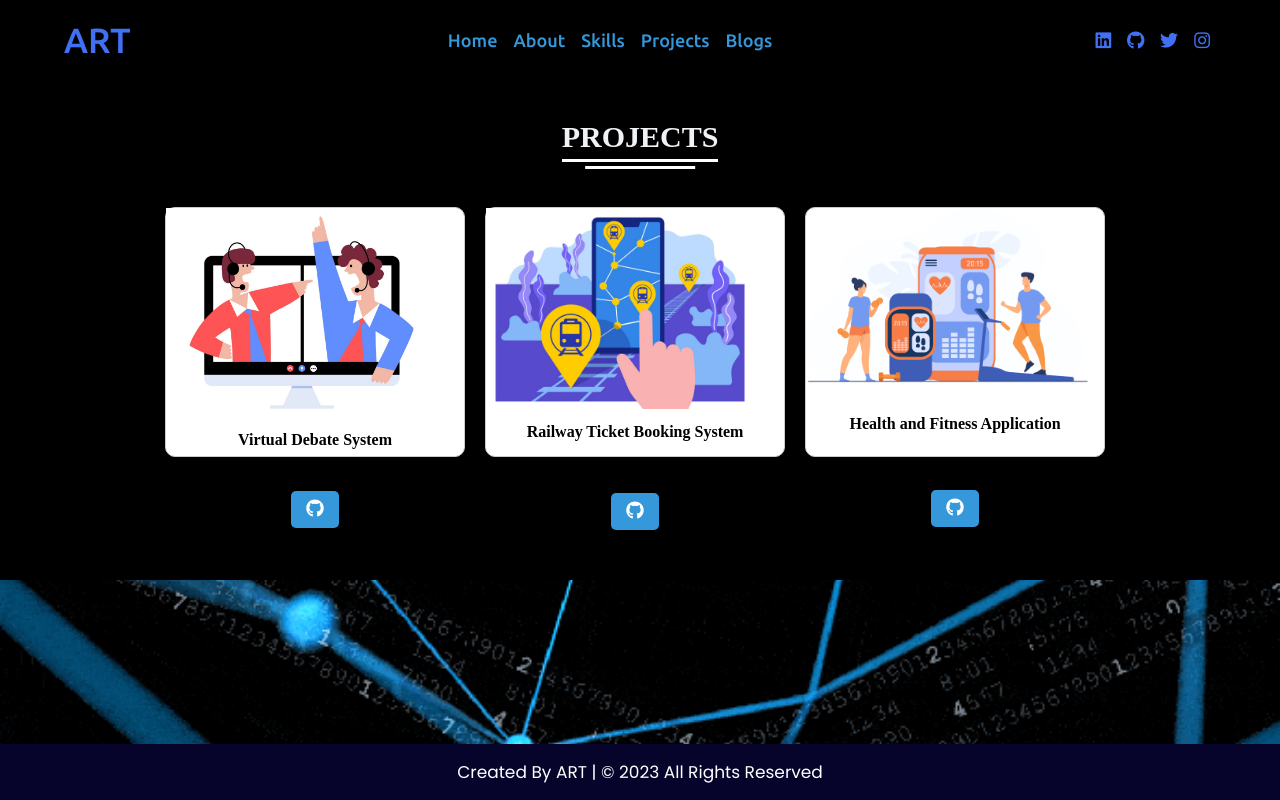
After one commit to AyushTiwari1107/resume, a PHP site: page /project.html in a window 1280 px wide. The commit adds this page. Run offline with PHP 8.4, Linux system fonts and the light colour scheme.

Commit message:
Add files via upload

```diff
--- /dev/null
+++ b/project.html
@@ -0,0 +1,118 @@
+<!DOCTYPE html>
+<html lang="en">
+<head>
+    <meta charset="UTF-8">
+    <meta name="viewport" content="width=device-width, initial-scale=1.0">
+    <link rel="stylesheet" type="text/css" href="style.css">
+    <link rel="stylesheet" href="https://cdnjs.cloudflare.com/ajax/libs/font-awesome/6.0.0-beta3/css/all.min.css">
+
+    <title>AYUSH TIWARI | PROJECTS</title>
+    <link rel="shortcut icon" type="image/x-icon" href="images/favicon.png">
+</head>
+<body>
+    <nav>
+        <div class="navbar">
+          <div class="logo"><a href="index.html">ART</a></div>
+          <ul class="menu">
+            <li><a href="index.html">Home</a></li>
+            <li><a href="index.html">About</a></li>
+            <li><a href="skills.html">Skills</a></li>
+            <li><a href="project.html">Projects</a></li>
+            <li><a href="https://tiwariayush.hashnode.dev/">Blogs</a></li>
+
+            <div class="cancel-btn">
+              <i class="fas fa-times"></i>
+            </div>
+          </ul>
+          <div class="media-icons">
+            <a href="https://www.linkedin.com/in/ayushrtiwari11/"><i class="fab fa-linkedin"></i></a>
+            <a href="https://github.com/AyushTiwari1107">  <i class="fab fa-github"></i></a>
+            <a href="https://twitter.com/ayushtiwari2070"><i class="fab fa-twitter"></i>
+            <a href="https://www.instagram.com/im_ayush_tiwari11"><i class="fab fa-instagram"></i>
+          </a>
+          </div>
+        </div>
+        <div class="menu-btn">
+          <i class="fas fa-bars"></i>
+        </div>
+      </nav>
+    <section id="portfolio">
+        <div class="container mt-3">
+
+            <div class="title" style="margin-top: 60px;"><span>PROJECTS</span></div>
+
+            <div class="row">
+                <div class="col-lg-4 mt-4">
+                    <div class="card" style="height: 250px; position: relative;">
+                        <img class="card-img-top" src="images/image5.jpg" alt="Card image" style="width: 90%;">
+                        <div class="card-body">
+                            <h4 class="card-title">Virtual Debate System</h4>
+
+                        </div>
+                        <div class="text-center" style="position: relative; bottom: 48px; left: 0; right: 0;">
+                            <a href="https://github.com/AyushTiwari1107" class="btn btn-success" style="padding: 8px 15px; background-color: #3498db;">
+                                <i class="fab fa-github" style="color: white; font-size: 18px;"></i>
+                            </a>
+                        </div>
+
+
+                    </div>
+                </div>
+
+
+                <div class="col-lg-4 mt-4">
+                    <div class="card" style="height: 250px; position: relative;" >
+                        <img class="card-img-top" src="images/image6.jpg" alt="Card image" style="width: 90%;">
+                        <div class="card-body">
+
+                            <h4 class="card-title">Railway Ticket Booking System</h4>
+
+
+
+                            </div>
+                            <div class="text-center" style="position: relative; bottom: 38px; left: 0; right: 0;">
+                                <a href="https://github.com/AyushTiwari1107" class="btn btn-success" style="padding: 8px 15px; background-color: #3498db;">
+                                    <i class="fab fa-github" style="color: white; font-size: 18px;"></i>
+                                </a>
+                            </div>
+
+
+
+                        </div>
+                    </div>
+
+
+
+                    <div class="col-lg-4 mt-4">
+                        <div class="card" style="height: 250px; position: relative;">
+                            <img class="card-img-top" src="images/image7.png" alt="Card image" style="width: 95%;">
+                            <div class="card-body">
+<br>
+                            <h4 class="card-title">Health and Fitness Application</h4>
+                           <br>
+
+
+                           <div class="text-center" style="position: relative; bottom: 41px; left: 0; right: 0;">
+                            <a href="https://github.com/AyushTiwari1107" class="btn btn-success" style="padding: 8px 15px; background-color: #3498db;">
+                                <i class="fab fa-github" style="color: white; font-size: 18px;"></i>
+                            </a>
+                        </div>
+
+
+                        </div>
+                    </div>
+                </div>
+            </div>
+            <br>
+
+            </div>
+    </section>
+    <footer>
+
+        <div class="text">
+          <span>Created By ART</a> | &#169; 2023 All Rights Reserved</span>
+        </div>
+      </footer>
+
+</body>
+</html>
--- a/style.css
+++ b/style.css
@@ -393,6 +440,10 @@ section .button button:hover{
 /* Footer CSS */
 footer{
   background: #06042a;
+  position: fixed;
+  bottom: 0;
+  left: 0;
+  right: 0;
   padding: 15px 0;
   text-align: center;
   font-family: 'Poppins', sans-serif;
@@ -577,3 +628,123 @@ footer .text span a:hover{
     color: #4070f4;
   }
 }
+
+
+
+
+body {
+  background-image: url('Images/background.webp');
+  background-size: cover;
+  background-repeat: no-repeat;
+  background-attachment: fixed;
+  background-color: #0E2431; /* Dark background color */
+}
+
+.container {
+  padding-top: 20px;
+  max-width: 1000px;
+  margin: 0 auto;
+  padding: 20px;
+  border-radius: 20px;
+  box-shadow: 0 0 10px rgba(0, 0, 0, 0.5);
+}
+
+.row {
+  display: flex;
+  flex-wrap: wrap;
+  justify-content: space-between;
+}
+
+.col-lg-4 {
+  flex: 0 0 calc(33.33% - 10px); /* Adjust the width of the card views with some spacing */
+  margin: 5px;
+}
+
+.card-title {
+text-align: center;
+}
+.card {
+  width: 300px;
+  height: 250px;
+  background-color: #fff; /* White background color for the card views */
+  border: 1px solid #ccc; /* Border color for the card views */
+  border-radius: 10px;
+  transition: transform 0.2s;
+}
+
+.card:hover {
+  transform: scale(1.05);
+}
+
+.card-body {
+  padding: 10px;
+}
+
+.servicesIcon {
+  font-size: 2em;
+  margin-bottom: 15px;
+  color: #4070f4;
+  font-size: 36px;
+text-align: center;
+width: 100%;
+}
+
+nav {
+  position: fixed;
+  width: 100%;
+  padding: 20px 0;
+  z-index: 998;
+  transition: all 0.3s ease;
+  font-family: 'Ubuntu', sans-serif;
+  background-color: black; /* Black background for the navigation bar */
+}
+
+.home {
+height: 100vh;
+width: 100%;
+background: url("images/background.webp") no-repeat;
+background-size: cover;
+background-position: center;
+background-attachment: fixed;
+font-family: 'Ubuntu', sans-serif;
+}
+
+
+.center-line {
+text-align: center;
+color: #fff; /* White font color */
+background-color: #000; /* Background color */
+padding: 10px;
+font-size: 18px;
+margin-top: 40px; /* Adjust this value to shift the line downwards */
+}
+.center-line :hover {
+color: #3498db;
+transition: color 0.3s;
+}
+
+
+h1 {
+padding-top: 30px;
+text-align: center;
+color: #fff; /* White color for the "Skills" heading */
+margin-bottom: 20px;
+font-size: 36px; /* Customize the font size */
+font-family: 'Arial', sans-serif; /* Customize the font family */
+}
+
+.text-center {
+  padding-top: 80px;
+  text-align: center;
+}
+
+/* Additional CSS to center the button within the div */
+.text-center a {
+  display: inline-block; /* Make the link a block-level element */
+}
+
+
+.card-footer {
+  text-align: center;
+  padding: 10px;
+}
```
Also changed, not shown: other parts of style.css (+48 -1 lines), index.html (+16 -14 lines), skills.html (+39 -92 lines), Images/about.gif (added), Images/background.png (added), Images/background.webp (added), Images/favicon.png (added), Images/image1.png (added), Images/image1.webp (added), Images/image10.jpg (added), Images/image3.gif (added), Images/image4.gif (added), Images/image5.jpg (added), Images/image6.jpg (added), 3 more files.
